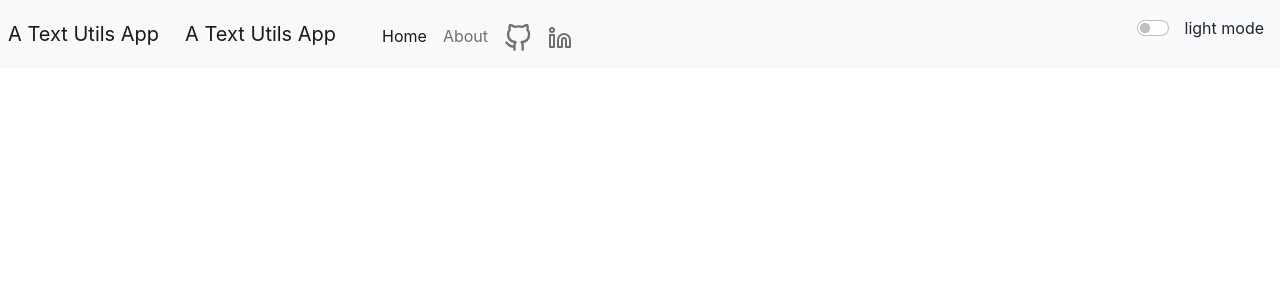
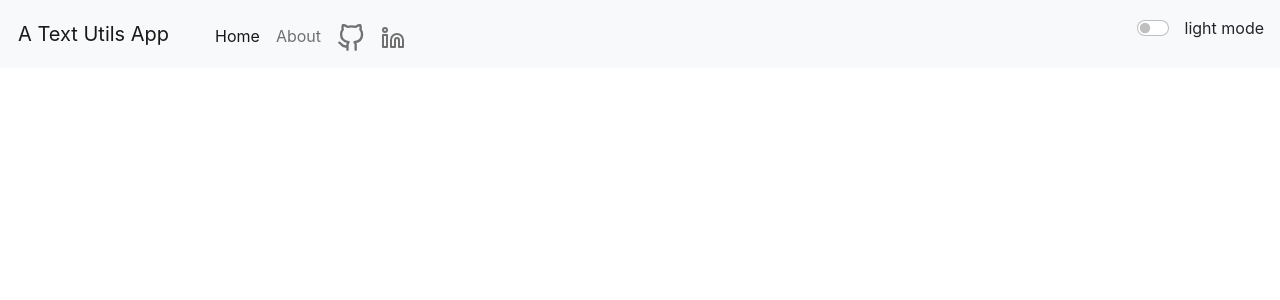
Before and after one commit to coder-jkb/Simple-Text-Editor-in-React, a React (Create React App) app in the folder my-app/: page / in a window 1280 px wide. Shown: the top 300 px of the page. Built offline with nearby package versions, Linux system fonts and the light colour scheme.

Commit message:
bug fixed

```diff
--- a/my-app/src/components/Navbar.js
+++ b/my-app/src/components/Navbar.js
@@ -8,8 +8,7 @@ export default function Navbar(props) {
   return (
     <>
       <nav className={"navbar navbar-expand-lg " + props.navModeClass}>
-        <Link className="ms-2 navbar-brand" to="/Simple-Text-Editor-in-React/">{props.title}</Link>
-        <Link className="navbar-brand" to="/Simple-Text-Editor-in-React/" style={{padding:"0 10px"}}>{props.title}</Link>
+        <Link className="ms-2 navbar-brand" to="/Simple-Text-Editor-in-React/" style={{padding:"0 10px"}}>{props.title}</Link>
         <div className="container-fluid">
           {/* toggle mode */}
           <button  className="navbar-toggler" type="button" data-bs-toggle="collapse" data-bs-target="#navbarSupportedContent" aria-controls="navbarSupportedContent" aria-expanded="false" aria-label="Toggle navigation">
```
